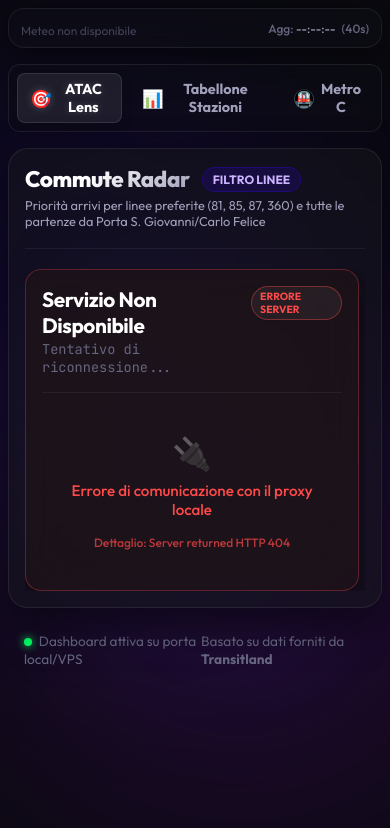
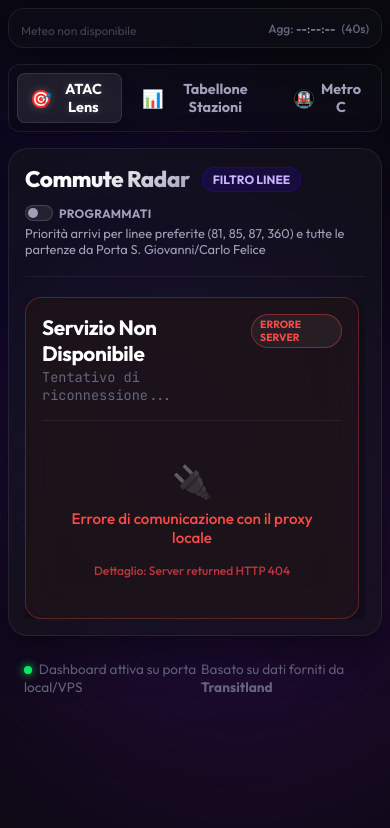
Before and after one commit to akastas/Transit, a website: page public/index.html in a window 390 px wide. Drawn offline with Linux system fonts and the light colour scheme; no server answers.

Commit message:
Implement Programmati toggle switch in Commute Radar to hide scheduled departures by default

```diff
--- a/public/app.js
+++ b/public/app.js
@@ -134,6 +134,9 @@ function renderLensView(stations) {
     return;
   }
 
+  const checkbox = document.getElementById('lens-show-scheduled');
+  const showScheduled = checkbox ? checkbox.checked : false;
+
   const importantLines = ['81', '85', '87', '360'];
   let aggregatedDepartures = [];
 
@@ -147,6 +150,11 @@ function renderLensView(stations) {
       const isCarloFeliceHub = String(station.stopId) === '72100' || String(station.stopId) === '81993';
 
       if (isImportantLine || isCarloFeliceHub) {
+        // Filter out scheduled departures if toggle is unchecked
+        if (!showScheduled && dep.status !== 'realtime') {
+          return;
+        }
+
         aggregatedDepartures.push({
           ...dep,
           stationName: station.stopName,
@@ -805,6 +813,11 @@ function getPartingBusSvg() {
   `;
 }
 
+function toggleScheduledLens() {
+  if (lastTransitData) {
+    renderLensView(lastTransitData);
+  }
+}
 
 // Kickstart dashboard systems on page load
 window.addEventListener('DOMContentLoaded', () => {
--- a/public/index.html
+++ b/public/index.html
@@ -11,7 +11,7 @@
   <link href="https://fonts.googleapis.com/css2?family=Outfit:wght@300;400;500;700;800&family=JetBrains+Mono:wght@400;500;700&display=swap" rel="stylesheet">
 
   <!-- CSS Stylesheet -->
-  <link rel="stylesheet" href="style.css?v=4">
+  <link rel="stylesheet" href="style.css?v=5">
 </head>
 <body>
 
@@ -74,9 +74,16 @@
       <div id="lens-view" class="tab-view active">
         <div class="lens-card">
           <div class="lens-header">
-            <div class="lens-title-group">
-              <h2>Commute Radar</h2>
-              <span class="lens-badge">Filtro Linee</span>
+            <div class="lens-title-group" style="justify-content: space-between; width: 100%; flex-wrap: wrap;">
+              <div style="display: flex; align-items: center; gap: 12px;">
+                <h2>Commute Radar</h2>
+                <span class="lens-badge">Filtro Linee</span>
+              </div>
+              <label class="toggle-switch">
+                <input type="checkbox" id="lens-show-scheduled" onchange="toggleScheduledLens()">
+                <span class="toggle-slider"></span>
+                <span class="toggle-label">Programmati</span>
+              </label>
             </div>
             <p class="lens-subheader">Priorità arrivi per linee preferite (81, 85, 87, 360) e tutte le partenze da Porta S. Giovanni/Carlo Felice</p>
           </div>
@@ -185,6 +192,6 @@
   </div>
 
   <!-- Javascript Logic -->
-  <script src="app.js?v=4"></script>
+  <script src="app.js?v=5"></script>
 </body>
 </html>
--- a/public/style.css
+++ b/public/style.css
@@ -1488,3 +1488,58 @@ body {
   border: 1px solid rgba(255, 255, 255, 0.12);
   color: var(--text-secondary);
 }
+
+/* Toggle switch styling */
+.toggle-switch {
+  display: inline-flex;
+  align-items: center;
+  cursor: pointer;
+  user-select: none;
+  font-family: var(--font-sans);
+  font-size: 0.75rem;
+  color: var(--text-secondary);
+}
+
+.toggle-switch input {
+  display: none;
+}
+
+.toggle-slider {
+  position: relative;
+  display: inline-block;
+  width: 28px;
+  height: 16px;
+  background-color: rgba(255, 255, 255, 0.08);
+  border: 1px solid rgba(255, 255, 255, 0.15);
+  border-radius: 20px;
+  transition: all 0.3s cubic-bezier(0.4, 0, 0.2, 1);
+  margin-right: 6px;
+}
+
+.toggle-slider::before {
+  content: "";
+  position: absolute;
+  height: 10px;
+  width: 10px;
+  left: 2px;
+  bottom: 2px;
+  background-color: var(--text-secondary);
+  border-radius: 50%;
+  transition: all 0.3s cubic-bezier(0.4, 0, 0.2, 1);
+}
+
+.toggle-switch input:checked + .toggle-slider {
+  background-color: rgba(0, 255, 102, 0.18);
+  border-color: rgba(0, 255, 102, 0.35);
+}
+
+.toggle-switch input:checked + .toggle-slider::before {
+  transform: translateX(12px);
+  background-color: var(--color-realtime);
+}
+
+.toggle-label {
+  font-weight: 700;
+  letter-spacing: 0.02em;
+  text-transform: uppercase;
+}
```
